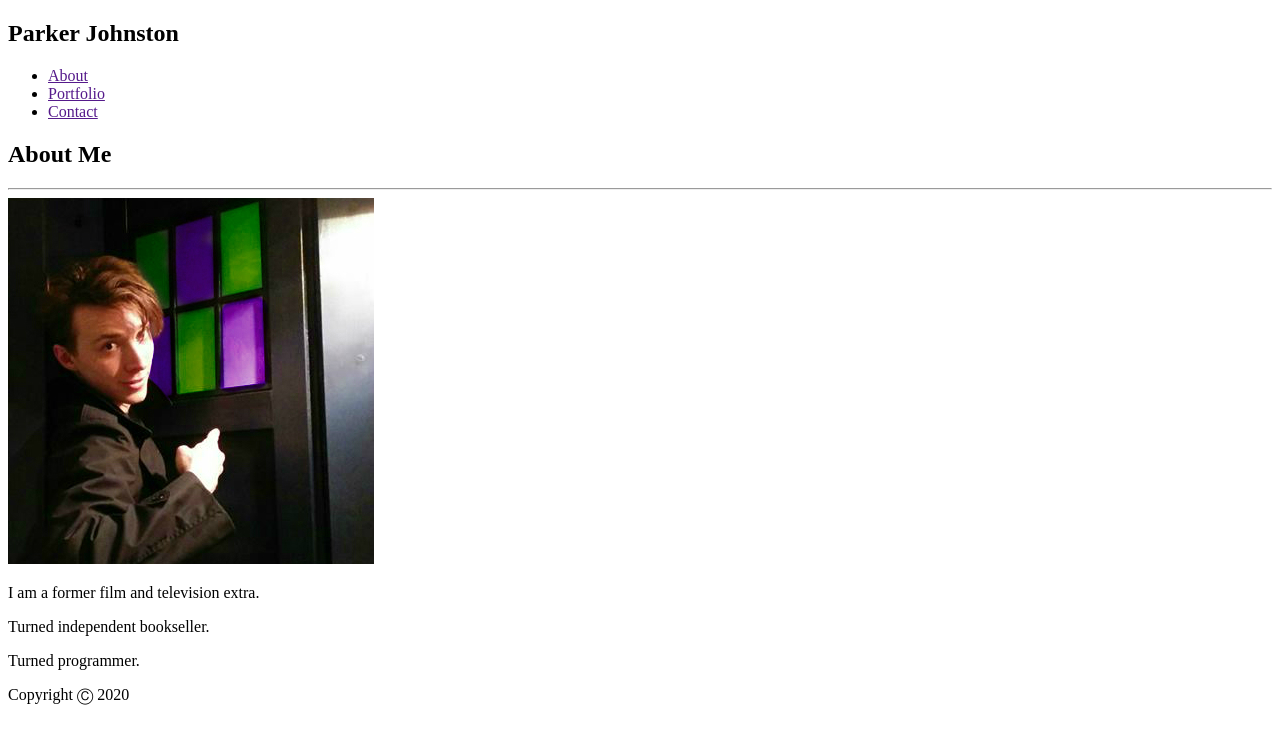
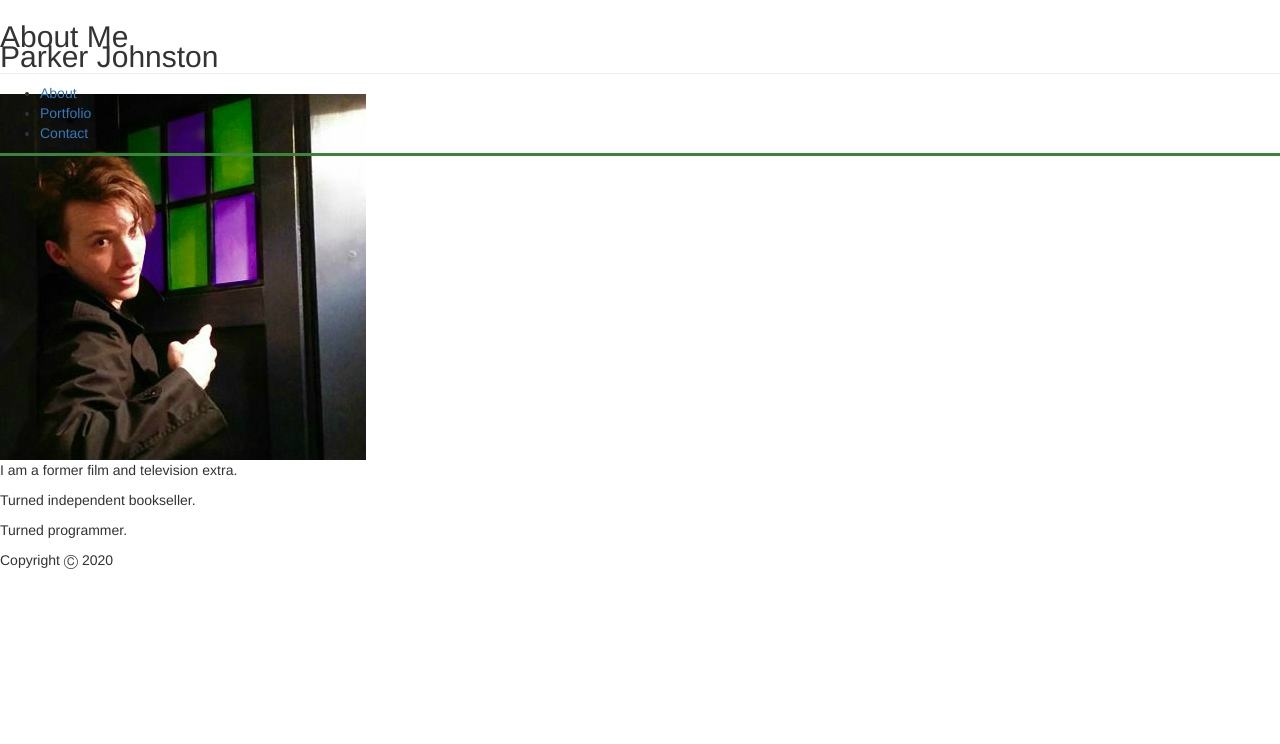
Before and after one commit to Paraprax/2020-portfolio, a plain HTML site: page index.html in a window 1280 px wide. Drawn offline with nearby package versions, Linux system fonts and the light colour scheme.

Commit message:
added bootstrap and jquery library links to index head

```diff
--- a/assets/css/style.css
+++ b/assets/css/style.css
@@ -5,4 +5,7 @@ nav {
     border-right: 0;
     border-bottom: 2;
     border-left: 0;
+    display: block;
+    position: fixed;
+    width: 100%;
 }
--- a/index.html
+++ b/index.html
@@ -4,17 +4,25 @@
     <meta charset="UTF-8">
     <meta name="viewport" content="width=device-width, initial-scale=1.0">
     <meta http-equiv="X-UA-Compatible" content="ie=edge">
-    <title>Parker 2020</title>
+    <!-- my vanilla css sheet: -->
+    <link rel="stylesheet" href="assets/css/style.css">
+    <!-- bootstrap: -->
+    <link rel="stylesheet" href="https://maxcdn.bootstrapcdn.com/bootstrap/3.4.1/css/bootstrap.min.css">
+    <!-- jQuery: -->
+    <script src="https://ajax.googleapis.com/ajax/libs/jquery/3.4.1/jquery.min.js"></script>
+    <!-- Latest compiled JavaScript: -->
+    <script src="https://maxcdn.bootstrapcdn.com/bootstrap/3.4.1/js/bootstrap.min.js"></script>
+        <title>Parker 2020</title>
 </head>
 <body>
-    <header>
+    <nav>
         <h2>Parker Johnston</h2>
         <ul>
             <li><a href="">About</a></li>
             <li><a href="">Portfolio</a></li>
             <li><a href="">Contact</a></li>
         </ul>
-    </header>
+    </nav>
 
     <div>
         <section id="content-box">
```
